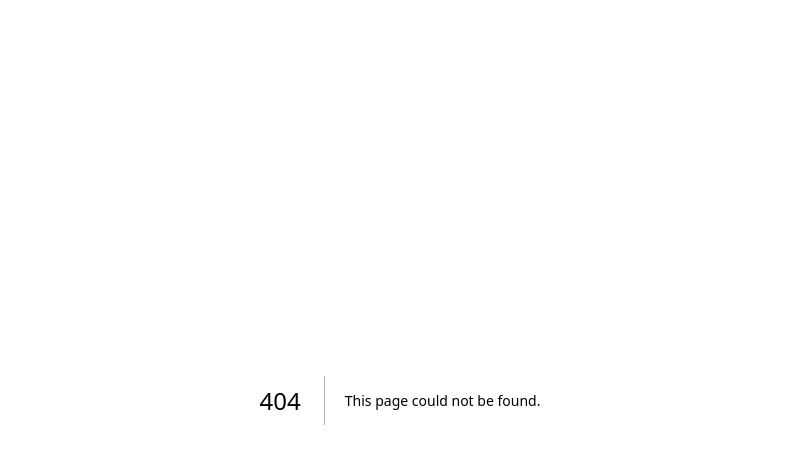
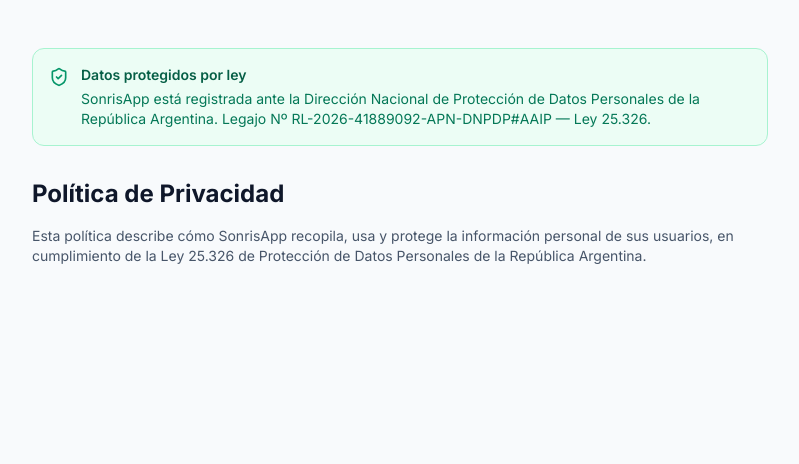
Before and after one commit to mariobritto-1422/webapp-odontologia, a Next.js app: page /privacidad in a window 1280 px wide. Before the commit this address had no page. Shown: the top 464 px of the page, without its empty margins (240-1039 px from the left). Built offline with nearby package versions, Linux system fonts and the light colour scheme.

Commit message:
feat: registro DNPDP en footer y página de privacidad

```diff
--- a/app/page.tsx
+++ b/app/page.tsx
@@ -1,5 +1,6 @@
 import type { Metadata } from 'next'
 import Link from 'next/link'
+import { Shield } from 'lucide-react'
 import { PLANS, formatPriceARS } from '@/lib/mercadopago'
 import type { PlanId } from '@/lib/mercadopago'
 
@@ -406,6 +407,10 @@
                 cosasanta.com
               </a>
             </p>
+            <p className="flex items-center justify-center gap-1 mt-2 text-xs text-slate-500">
+              <Shield size={12} />
+              Base de datos registrada ante la DNPDP · Legajo Nº RL-2026-41889092-APN-DNPDP#AAIP
+            </p>
           </div>
         </div>
       </footer>
--- /dev/null
+++ b/app/privacidad/page.tsx
@@ -0,0 +1,30 @@
+import { ShieldCheck } from 'lucide-react'
+import type { Metadata } from 'next'
+
+export const metadata: Metadata = {
+  title: 'Política de Privacidad — SonrisApp',
+  description: 'Política de privacidad y protección de datos personales de SonrisApp.',
+}
+
+export default function PrivacidadPage() {
+  return (
+    <main className="max-w-3xl mx-auto px-4 py-12">
+      <div className="flex items-start gap-3 bg-emerald-50 border border-emerald-200 rounded-xl p-4 mb-8">
+        <ShieldCheck className="text-emerald-600 mt-0.5 shrink-0" size={20} />
+        <div>
+          <p className="font-semibold text-emerald-800 text-sm">Datos protegidos por ley</p>
+          <p className="text-emerald-700 text-sm mt-1">
+            SonrisApp está registrada ante la Dirección Nacional de Protección de Datos Personales de la República Argentina.
+            Legajo Nº RL-2026-41889092-APN-DNPDP#AAIP — Ley 25.326.
+          </p>
+        </div>
+      </div>
+
+      <h1 className="text-2xl font-bold text-slate-900 mb-4">Política de Privacidad</h1>
+      <p className="text-slate-600 text-sm">
+        Esta política describe cómo SonrisApp recopila, usa y protege la información personal de sus usuarios,
+        en cumplimiento de la Ley 25.326 de Protección de Datos Personales de la República Argentina.
+      </p>
+    </main>
+  )
+}
```
